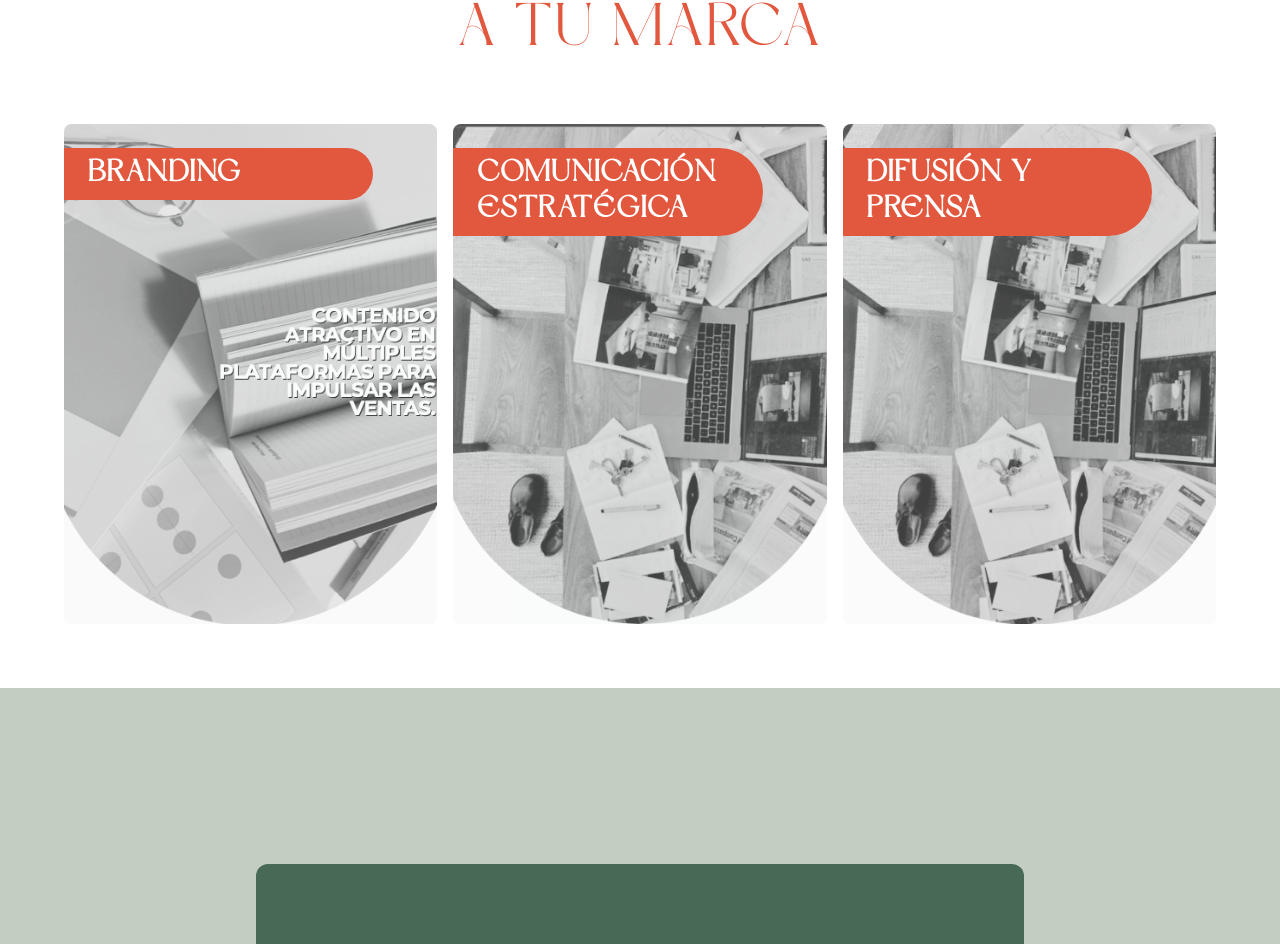
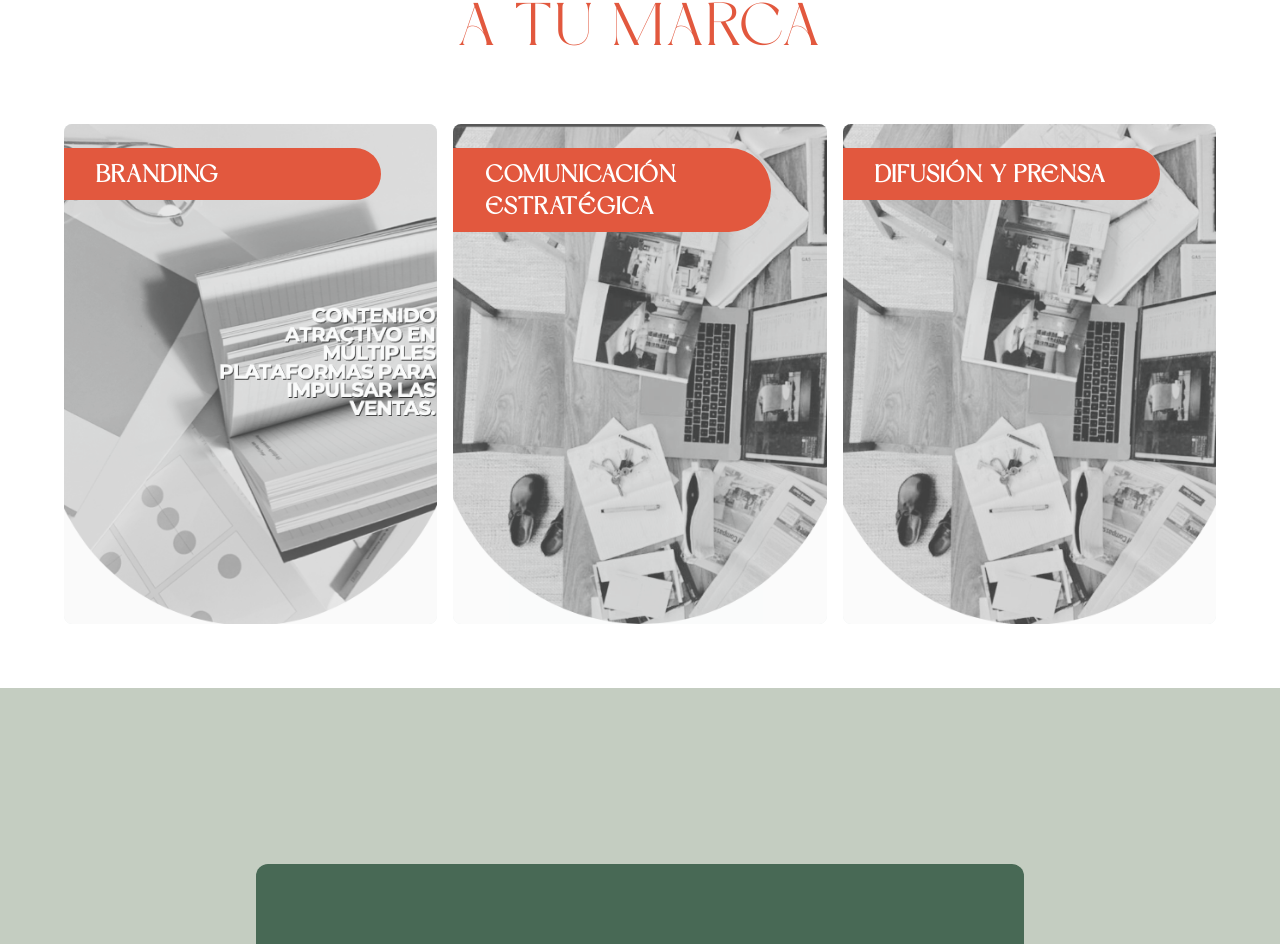
Before and after one commit to pueblobranding/pueblo, a Next.js app: page / in a window 1280 px wide. Shown: the part 2584-3528 px from the top of the page. Built offline with nearby package versions, Linux system fonts and the light colour scheme.

Commit message:
Update Navbar logo alt text for clarity and improve formatting in QueHacemosSection for better readability and layout consistency.

```diff
--- a/components/navbar.tsx
+++ b/components/navbar.tsx
@@ -25,11 +25,12 @@ export default function Navbar({ isMenuOpen, toggleMenu }: NavbarProps) {
     <>
       <Image
       src={"/logo-navbar.png"}
-    alt="asdasd"
+      alt="Logo de la navbar"
       height={200}
       width={200}
       className="fixed -top-2 md:-top-6 left-6 z-50 w-1/4 md:w-1/7"
       />
+
       {/* Hamburger Menu Button - Always visible */}
       <button
         onClick={toggleMenu}
--- a/components/que-hacemos.tsx
+++ b/components/que-hacemos.tsx
@@ -63,14 +63,14 @@ export default function QueHacemosSection() {
                             <div
                                 key={section.id}
                                 className={`relative overflow-hidden rounded-lg transition-all duration-800 ease-in-out flex flex-col
-                ${hoveredSection === section.id
+                                        ${hoveredSection === section.id
                                         ? "md:flex-[1] flex-[1]"
                                         : hoveredSection === null
                                             ? "md:flex-[1] flex-[1]"
                                             : "md:flex-[0.5] flex-[1]"
-                                    }
-                ${hoveredSection !== null && hoveredSection !== section.id ? "md:opacity-70" : "opacity-100"}
-              `}
+                                        }
+                                            ${hoveredSection !== null && hoveredSection !== section.id ? "md:opacity-70" : "opacity-100"}
+                                        `}
                                 onMouseEnter={() => setHoveredSection(section.id)}
                                 onMouseLeave={() => setHoveredSection(null)}
                             >
@@ -79,7 +79,6 @@ export default function QueHacemosSection() {
                                     <Image
                                         src={section.image || "/placeholder.svg"}
                                         alt={section.title}
-                                        //   fill
                                         width={400}
                                         height={400}
                                         className={`object-cover grayscale h-full transition-opacity duration-900  ${hoveredSection === section.id ? "opacity-10" : "opacity-80"}`}
@@ -92,7 +91,7 @@ export default function QueHacemosSection() {
                                     {/* Título siempre visible */}
 
 
-                                    <div style={{ fontFamily: 'dream-avenue' }} className="bg-tigerlily text-xl md:text-3xl font-bold text-white py-2 px-6 rounded-r-full inline-block mb-4 tracking-wider  relative -left-10 pl-10">
+                                    <div className="bg-tigerlily font-dream-avenue md:text-2xl font-bold text-white py-2 px-6 rounded-r-full inline-block mb-4 tracking-wider relative -left-8 pl-10 pt-3">
                                         {section.title}
                                     </div>
 
```
Lines whose indentation alone changed are shown as unchanged.
